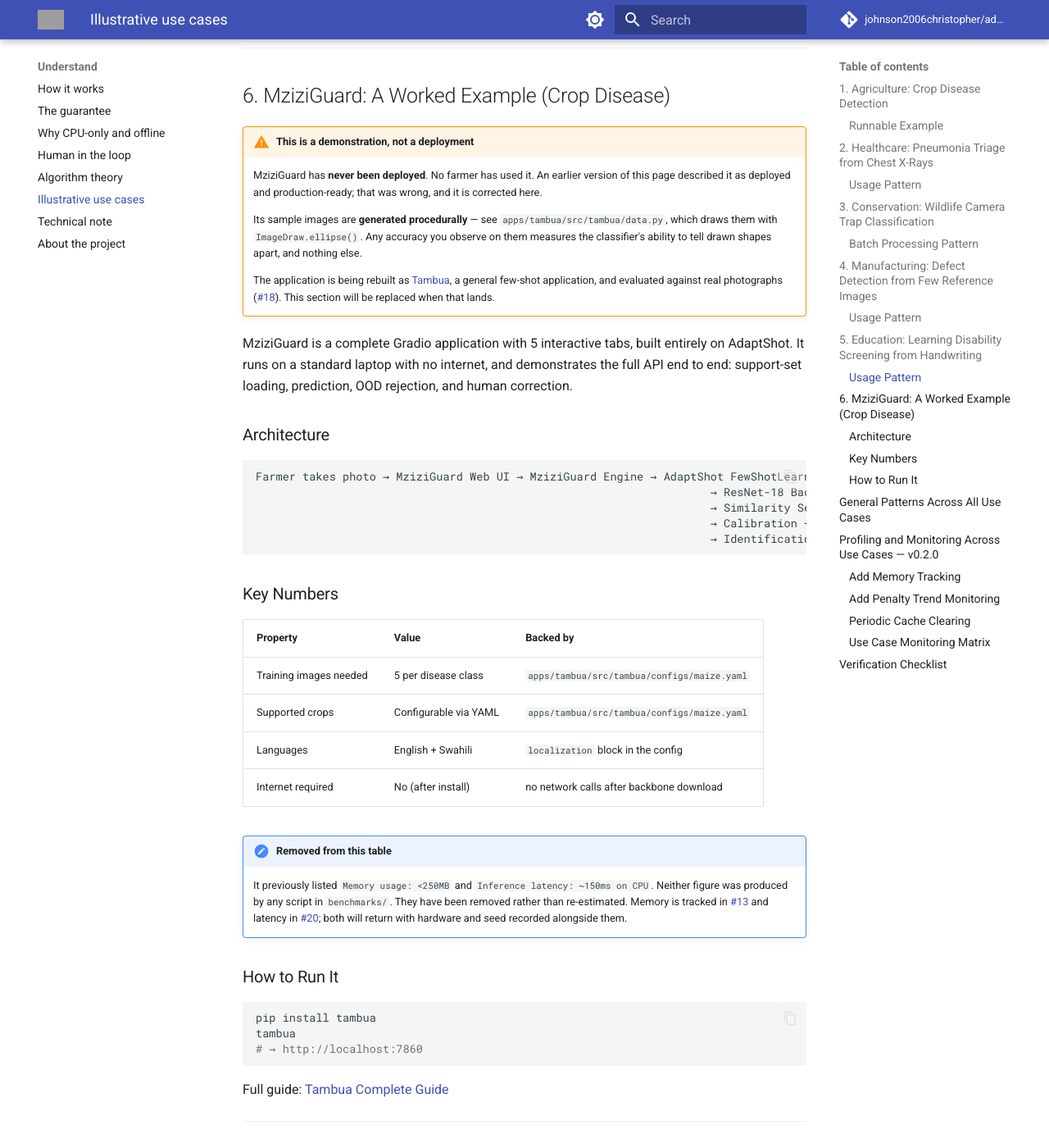
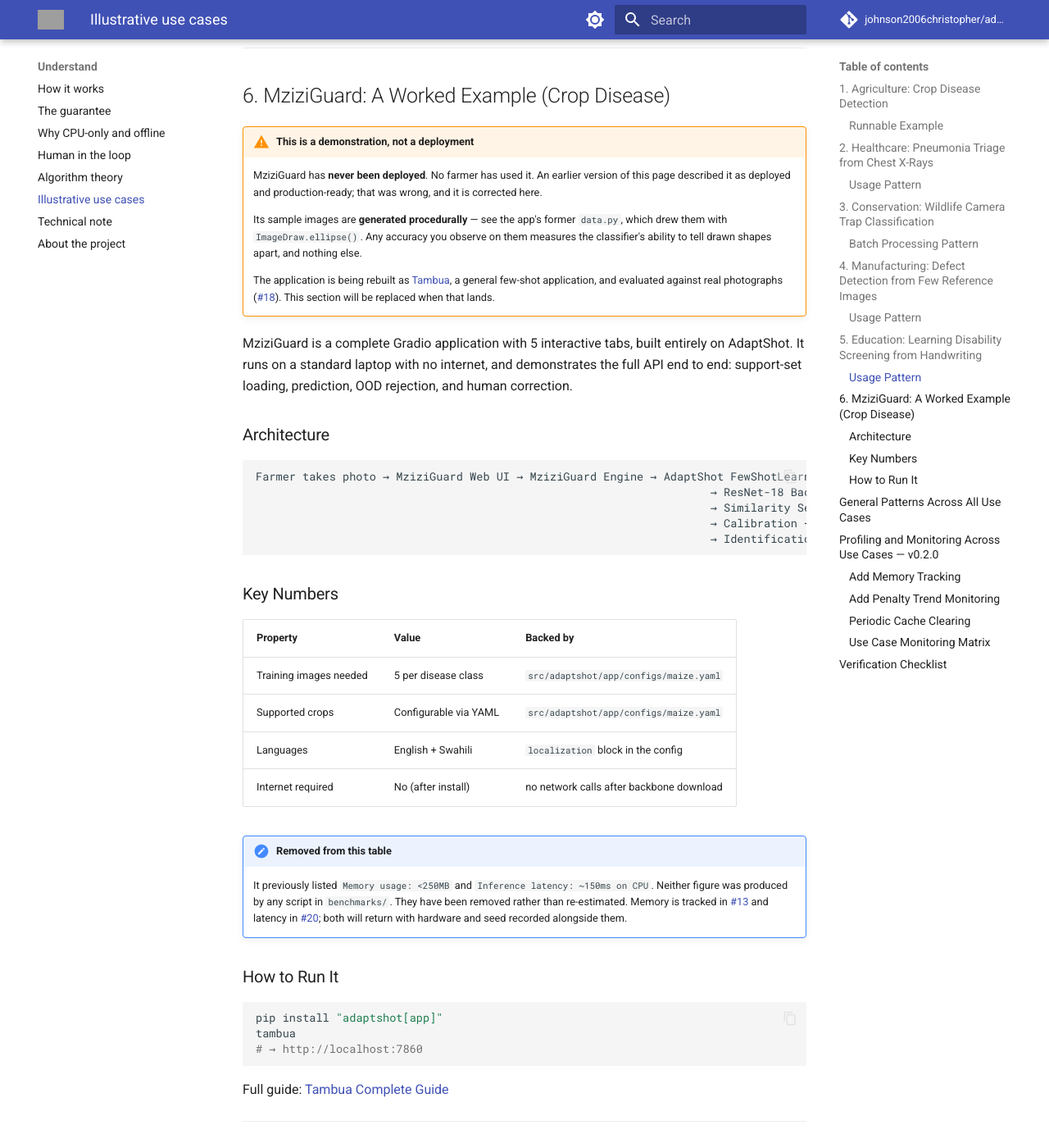
Before and after one commit to johnson2006christopher/adaptshot, an MkDocs documentation site: the page built from docs/understand/real-world-use-cases.md, in a window 1280 px wide and 1400 px high, scrolled down 6071 px. Shown: the whole window at 82% size. Built offline with MkDocs 1.6.1 and Material for MkDocs 9.7.7, drawn with Linux system fonts in a browser that asks for light colours; comment, search, counter and statistics services are not loaded; grey boxes are pictures that could not be loaded.

Commit message:
docs: use-case page points at the packaged configs (#102)

````diff
--- a/docs/understand/real-world-use-cases.md
+++ b/docs/understand/real-world-use-cases.md
@@ -287,7 +287,7 @@
     is corrected here.
 
     Its sample images are **generated procedurally** — see
-    `apps/tambua/src/tambua/data.py`, which draws them with `ImageDraw.ellipse()`. Any
+    the app's former `data.py`, which drew them with `ImageDraw.ellipse()`. Any
     accuracy you observe on them measures the classifier's ability to tell drawn shapes
     apart, and nothing else.
 
@@ -313,8 +313,8 @@
 
 | Property | Value | Backed by |
 |----------|-------|-----------|
-| Training images needed | 5 per disease class | `apps/tambua/src/tambua/configs/maize.yaml` |
-| Supported crops | Configurable via YAML | `apps/tambua/src/tambua/configs/maize.yaml` |
+| Training images needed | 5 per disease class | `src/adaptshot/app/configs/maize.yaml` |
+| Supported crops | Configurable via YAML | `src/adaptshot/app/configs/maize.yaml` |
 | Languages | English + Swahili | `localization` block in the config |
 | Internet required | No (after install) | no network calls after backbone download |
 
@@ -329,7 +329,7 @@
 ### How to Run It
 
 ```bash
-pip install tambua
+pip install "adaptshot[app]"
 tambua
 # → http://localhost:7860
 ```
````
